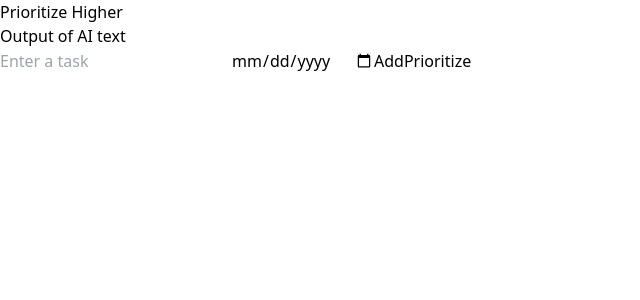
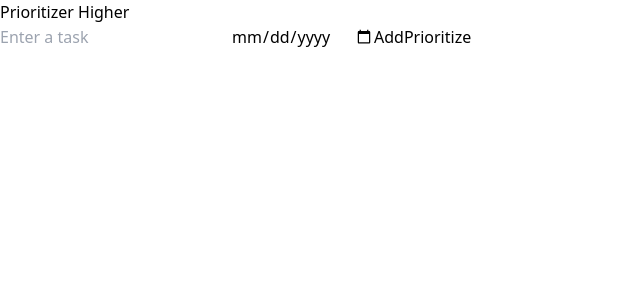
Before and after one commit to aaronamano/nosuai-hackathon, a React (Vite) app in the folder frontend/: page / in a window 1280 px wide. Shown: the top 300 px of the page, without its empty margins (0-640 px from the left). Built offline with nearby package versions, Linux system fonts and the light colour scheme.

Commit message:
minor css changes

```diff
--- a/frontend/src/App.jsx
+++ b/frontend/src/App.jsx
@@ -13,7 +13,7 @@ function App() {
 
   const [newTask, setNewTask] = useState("");
   const [newDeadline, setNewDeadline] = useState("");
-  const [aiText, setAiText] = useState("Output of AI text");
+  const [aiText, setAiText] = useState("");
 
   // Saves tasks to local storage
   useEffect(() => {
@@ -85,7 +85,7 @@ function App() {
       <main className="flex-grow flex">
         {/* Displays the todo list */}
         <div className="w-1/2 p-6 overflow-auto">
-          <h1 className="text-2xl font-bold mb-4">Prioritize Higher</h1>
+          <h1 className="text-2xl font-bold mb-4">Prioritizer Higher</h1>
           <TodoList
             tasks={tasks}
             onDelete={deleteTask}
@@ -96,7 +96,7 @@ function App() {
 
         {/* Displays the AI's text output */}
         <div className="w-1/2 p-6 bg-gray-100">
-          <div className="p-4 bg-white border rounded-md"><PrioritizedList aiText={aiText} /></div>
+          <PrioritizedList aiText={aiText} />
         </div>
       </main>
 
```
